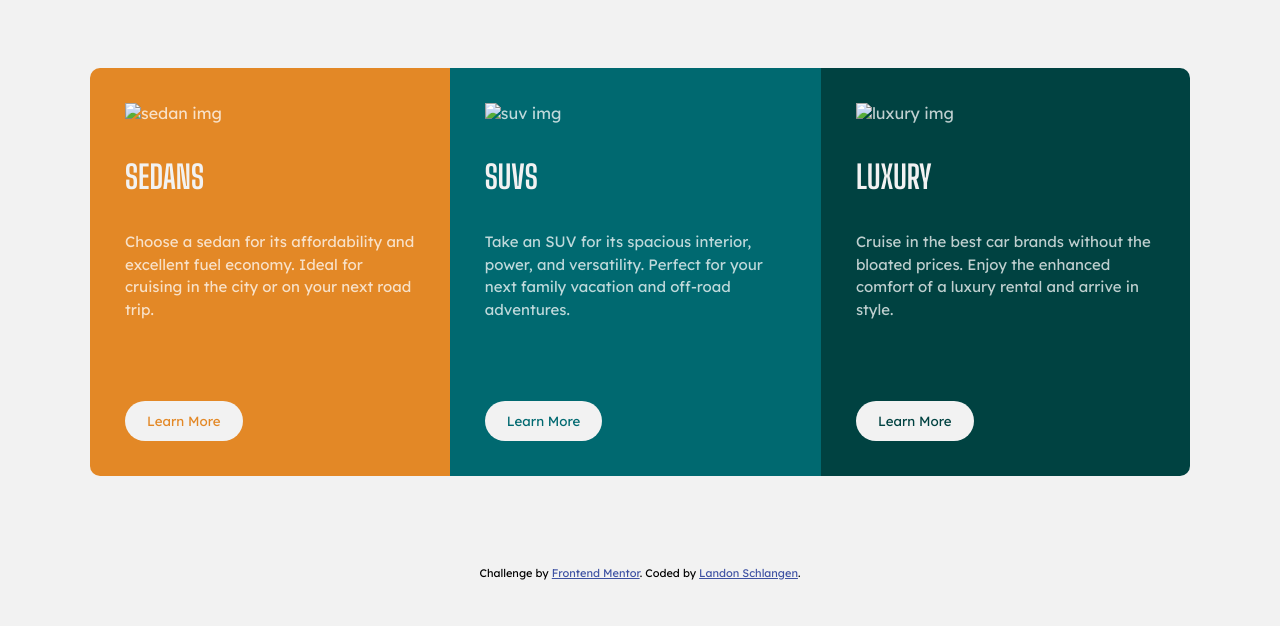
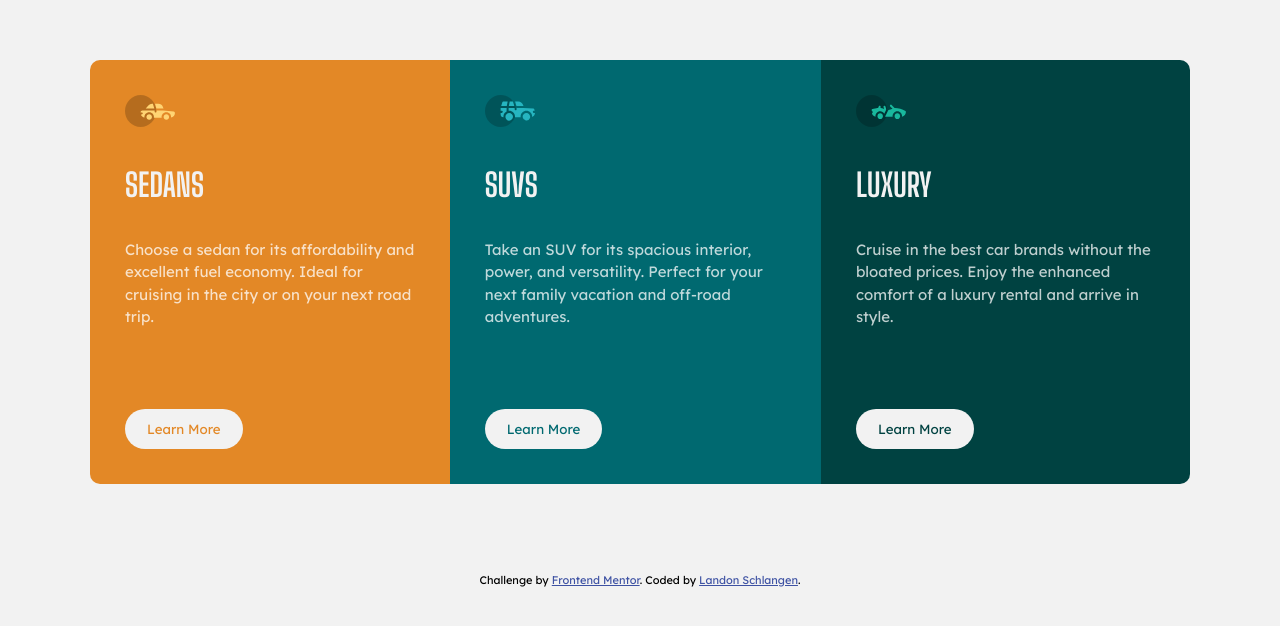
Before and after one commit to Landon345/frontendmentor-3-column-preview-card-component, a plain HTML site: page index.html in a window 1280 px wide. Shown: the part 116-742 px from the top of the page. Drawn offline with Linux system fonts and the light colour scheme; the site is published under a folder, as on GitHub Pages, so addresses that start at the root find nothing.

Commit message:
added dots to image paths

```diff
--- a/index.html
+++ b/index.html
@@ -19,7 +19,7 @@
     <div class="container">
       <div class="whole-card">
         <div class="sedans card">
-          <img src="/images/icon-sedans.svg" alt="sedan img" />
+          <img src="./images/icon-sedans.svg" alt="sedan img" />
           <h1>Sedans</h1>
           <p>
             Choose a sedan for its affordability and excellent fuel economy.
@@ -28,7 +28,7 @@
           <button class="learn-more">Learn More</button>
         </div>
         <div class="suvs card">
-          <img src="/images/icon-suvs.svg" alt="suv img" />
+          <img src="./images/icon-suvs.svg" alt="suv img" />
           <h1>SUVs</h1>
           <p>
             Take an SUV for its spacious interior, power, and versatility.
@@ -37,7 +37,7 @@
           <button class="learn-more">Learn More</button>
         </div>
         <div class="luxury card">
-          <img src="/images/icon-luxury.svg" alt="luxury img" />
+          <img src="./images/icon-luxury.svg" alt="luxury img" />
           <h1>Luxury</h1>
           <p>
             Cruise in the best car brands without the bloated prices. Enjoy the
```
